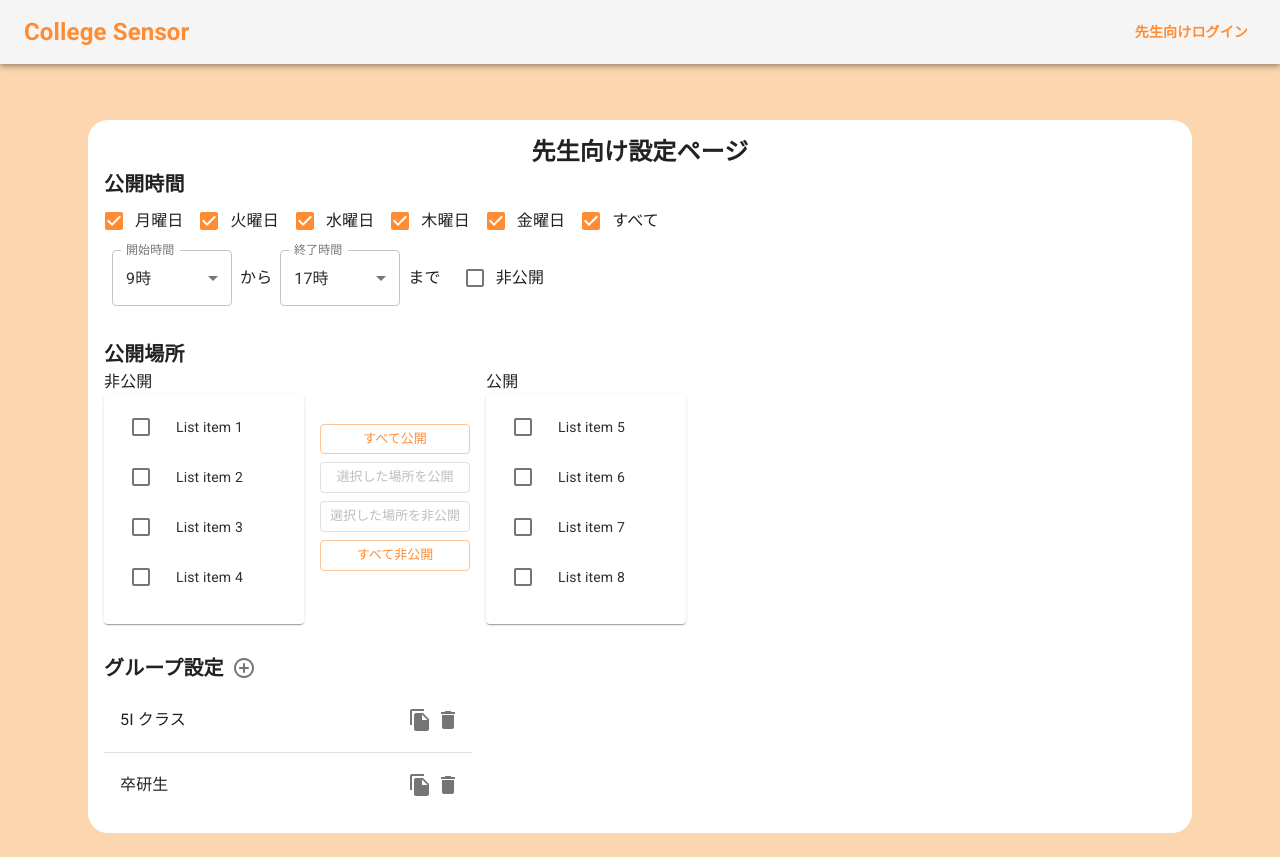
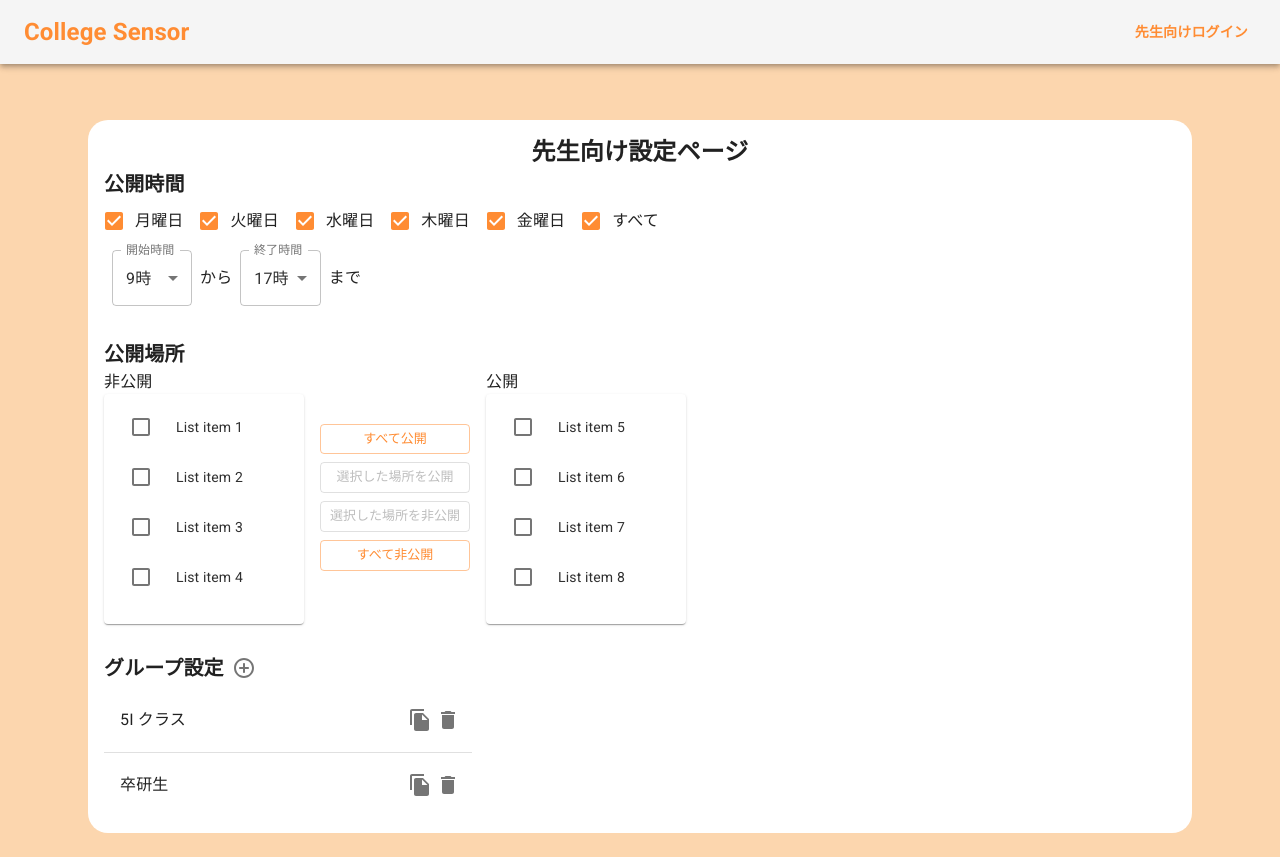
Before and after one commit to sensei-sensor/sensei-sensor-react, a React (Vite) app: page /UserPage in a window 1280 px wide. Built offline with nearby package versions, Linux system fonts and the light colour scheme.

Commit message:
PublicationTimeの更新

```diff
--- a/src/components/user/PublicationTime.jsx
+++ b/src/components/user/PublicationTime.jsx
@@ -1,80 +1,55 @@
 import {
   Box,
-  Checkbox,
   FormControl,
-  FormControlLabel,
   InputLabel,
+  MenuItem,
   Select,
   Typography,
 } from "@mui/material";
-import { makeStyles } from "@mui/styles";
 import React from "react";
 
-const useStyles = makeStyles((theme) => ({
-  formControl: {
-    margin: theme.spacing(1),
-    minWidth: 120,
-  },
-}));
+export default function PublicationTime() {
+  const [startTime, setStartTime] = React.useState(9);
+  const [endTime, setEndTime] = React.useState(17);
 
-export default function PublicationTime() {
-  const classes = useStyles();
-  const [time, setTime] = React.useState({
-    start: 9,
-    end: 17,
-  });
+  const handleStartTimeChange = (event) => {
+    setStartTime(event.target.value);
+  };
 
-  const handleChange = (event) => {
-    setTime({
-      ...time,
-      [event.target.name]: event.target.value,
-    });
+  const handleEndTimeChange = (event) => {
+    setEndTime(event.target.value);
   };
 
   return (
     <Box display={"flex"} alignItems={"center"}>
-      <FormControl variant="outlined" className={classes.formControl}>
+      <FormControl sx={{ m: 1, minWidth: 80 }}>
         <InputLabel>開始時間</InputLabel>
         <Select
-          native
-          value={time.start}
-          onChange={handleChange}
+          value={startTime}
+          onChange={handleStartTimeChange}
+          autoWidth
           label="開始時間"
-          inputProps={{
-            name: "start",
-          }}
         >
-          <option aria-label="None" value="" />
-          <option value={8}>8時</option>
-          <option value={9}>9時</option>
-          <option value={10}>10時</option>
+          <MenuItem value={9}>9時</MenuItem>
+          <MenuItem value={10}>10時</MenuItem>
+          <MenuItem value={11}>11時</MenuItem>
         </Select>
       </FormControl>
       <Typography>から</Typography>
-      <FormControl variant="outlined" className={classes.formControl}>
+      <FormControl sx={{ m: 1, minWidth: 80 }}>
         <InputLabel>終了時間</InputLabel>
         <Select
-          native
-          value={time.end}
-          onChange={handleChange}
+          value={endTime}
+          onChange={handleEndTimeChange}
+          autoWidth
           label="終了時間"
-          inputProps={{
-            name: "end",
-          }}
         >
-          <option aria-label="None" value="" />
-          <option value={15}>15時</option>
-          <option value={16}>16時</option>
-          <option value={17}>17時</option>
+          <MenuItem value={15}>15時</MenuItem>
+          <MenuItem value={16}>16時</MenuItem>
+          <MenuItem value={17}>17時</MenuItem>
         </Select>
       </FormControl>
       <Typography>まで</Typography>
-      <Box ml={3}>
-        <FormControlLabel
-          control={<Checkbox name="private" color="primary" />}
-          label="非公開"
-        />
-      </Box>
     </Box>
   );
 }
```
